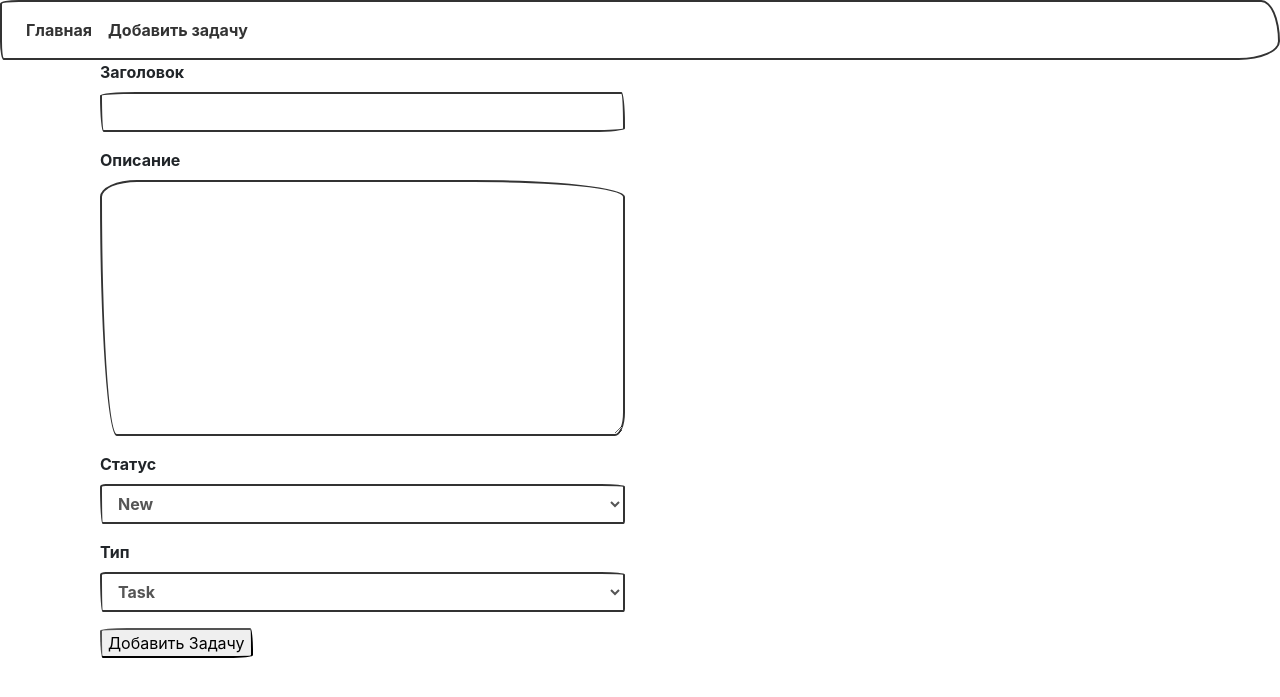
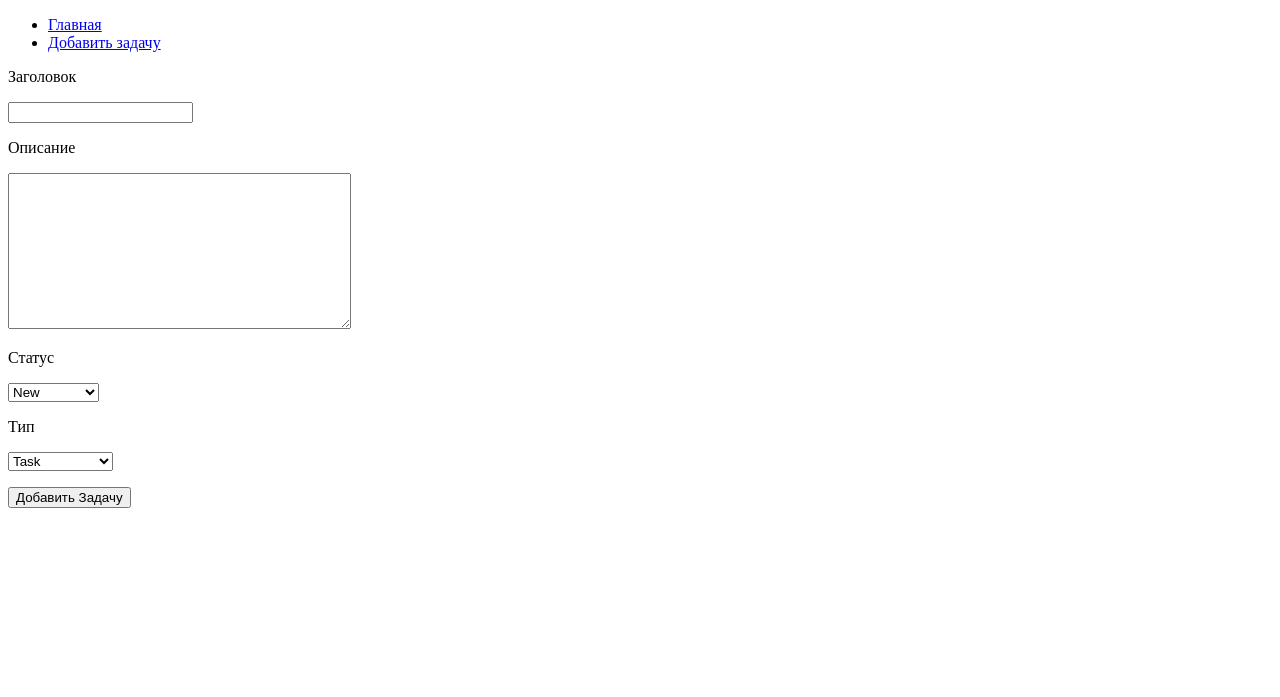
Before and after one commit to Azer-Denker/hm_49, a Django app: page /add_task in a window 1280 px wide. Shown: the top 697 px of the page. Run offline with Django 3.2, Linux system fonts and the light colour scheme; data comes from the database, SQL or seed files in the repository; some libraries are stand-ins or nearby versions; some web fonts are replaced.

Commit message:
Даделанно

```diff
--- a/source/webapp/admin.py
+++ b/source/webapp/admin.py
@@ -1,4 +1,3 @@
-from django.apps import AppConfig
 from django.contrib import admin
 
 from webapp.models import Status, Task_type, Task
--- a/source/webapp/forms.py
+++ b/source/webapp/forms.py
@@ -1,7 +1,6 @@
 from django import forms
-from django.forms import DateInput
 
-from webapp.models import Status, Task_type, STATUS_CHOICE, TYPE_CHOICE
+from webapp.models import Status, Task_type
 
 
 class TaskForm(forms.Form):
--- a/source/webapp/models.py
+++ b/source/webapp/models.py
@@ -1,7 +1,4 @@
 from django.db import models
-from django.utils import timezone
-STATUS_CHOICE = [('new', 'Новая'), ('in_progress', 'В процессе'),  ('done', 'Сделано')]
-TYPE_CHOICE = [('Task', 'Задача'), ('Bug', 'Ошибка'), ('Enhancement', 'Улучшение')]
 
 
 class Status(models.Model):
@@ -9,14 +6,12 @@
 
     def __str__(self): return self.name
 
-STATUS_CHOICE2 = [Status.objects.all()]
 
 class Task_type(models.Model):
     name = models.CharField(max_length=15, verbose_name='Тип')
 
     def __str__(self): return self.name
 
-TYPE_CHOICE2 = [Task_type.objects.all()]
 
 class Task(models.Model):
     summary = models.CharField(max_length=200, null=False, blank=False, verbose_name='Заголовок')
--- a/source/webapp/templates/add_new.html
+++ b/source/webapp/templates/add_new.html
@@ -8,11 +8,7 @@
 
 {% for field in form %}
     {% include 'partial/task_form.html' with form=field %}
-    {% endfor %}
-{#{% include 'partial/task_form.html' with form=form.name %}#}
-{#{% include 'partial/task_form.html' with form=form.description %}#}
-{#{% include 'partial/task_form.html' with form=form.status %}#}
-{#{% include 'partial/task_form.html' with form=form.create_at %}#}
+{% endfor %}
     <input type="submit" value="Добавить Задачу">
 </form>
 </div>
--- a/source/webapp/templates/base.html
+++ b/source/webapp/templates/base.html
@@ -1,33 +1,28 @@
 {% load staticfiles %}
-<!DOCTYPE html>
+<!doctype html>
 <html lang="en">
 <head>
     <meta charset="UTF-8">
-    <title>{% block title %}To_DO_LIST{% endblock %}</title>
-    <link rel="stylesheet" href="{% static "/css/style.css" %}">
-    <link rel="stylesheet" href="https://stackpath.bootstrapcdn.com/bootswatch/4.5.0/sketchy/bootstrap.min.css" integrity="sha384-NkI/Nlr1DZ5rUXWWdnuZb97FQRgCCcwC66DC+HUCY0oVx6BgBHUfPcwL1vwp93JZ" crossorigin="anonymous">
+    <meta name="viewport"
+          content="width=device-width, user-scalable=no, initial-scale=1.0, maximum-scale=1.0, minimum-scale=1.0">
+    <meta http-equiv="X-UA-Compatible" content="ie=edge">
+    <title>{% block title %}My Site{% endblock %}</title>
+
+    <link rel="stylesheet" href="{% static 'css/style.css' %}">
+    {% block links %}{% endblock %}
 </head>
 <body>
-<header>
- <nav class="navbar navbar-expand-lg navbar-light bg-light">
-  <div class="collapse navbar-collapse" id="navbarSupportedContent">
-    <ul class="navbar-nav mr-auto">
-      <li class="nav-item active">
-        <a class="nav-link" href="{% url 'index' %}">Главная <span class="sr-only">(current)</span></a>
-      </li>
-      <li class="nav-item active">
-        <a class="nav-link" href="{% url 'add_task' %}">Добавить задачу <span class="sr-only">(current)</span></a>
-      </li>
-        {% block menu %}
-        {% endblock %}
-    </ul>
-  </div>
-</nav>
-</header>
-<div class="container">
-    {% block content %}
-
-    {% endblock %}
-</div>
+    <nav class="navbar">
+       <div class="container">
+           <ul class="menu">
+               <li><a href="{% url 'index' %}">Главная</a></li>
+               <li><a href="{% url 'add_task' %}">Добавить задачу</a></li>
+               {% block menu %}{% endblock %}
+           </ul>
+       </div>
+    </nav>
+    <div class="container">
+        {% block content %}{% endblock %}
+    </div>
 </body>
 </html>
--- a/source/webapp/templates/partial/task_form.html
+++ b/source/webapp/templates/partial/task_form.html
@@ -1,8 +1,6 @@
 <div class="form-group">
         <div class="form-group">
             <label for="name">{{ form.label}}</label>
-{#                <input type="text" name="{{ form.name.name }}" class="form-control" id="name" placeholder="Введите название"#}
-{#                   value="{{ form.name.value }}">#}
             <p>{{ form }}</p>
             {% for error in form.errors %}
             <p class="text-danger">{{ error }}</p>
--- a/source/webapp/views.py
+++ b/source/webapp/views.py
@@ -2,7 +2,7 @@
 from django.views.generic import TemplateView, View
 
 from .forms import TaskForm
-from .models import Task, Status
+from .models import Task
 
 
 class IndexTemplateView(TemplateView):
@@ -28,7 +28,7 @@
 
 class TaskCreateView(View):
     def get(self, request):
-        return render(request,'add_new.html', context={'form': TaskForm()})
+        return render(request, 'add_new.html', context={'form': TaskForm()})
 
     def post(self, request):
         form = TaskForm(data=request.POST)
@@ -97,6 +97,6 @@
         return redirect('index')
 
 def multi_delete(request):
-    data= request.POST.getlist('id')
+    data = request.POST.getlist('id')
     Task.objects.filter(pk__in=data).delete()
     return redirect('index')
```
Also changed, not shown: source/fixtures/dump.json (renamed from source/webapp/fixtures/dump.json), source/webapp/migrations/0001_initial.py, source/webapp/migrations/0002_auto_20200804_1508.py (deleted), source/webapp/migrations/0003_auto_20200804_1512.py (deleted), source/webapp/migrations/0004_auto_20200804_1525.py (deleted), source/webapp/migrations/0005_auto_20200804_1528.py (deleted), source/webapp/migrations/0006_auto_20200804_1537.py (deleted), source/webapp/static/css/style.css (added).
